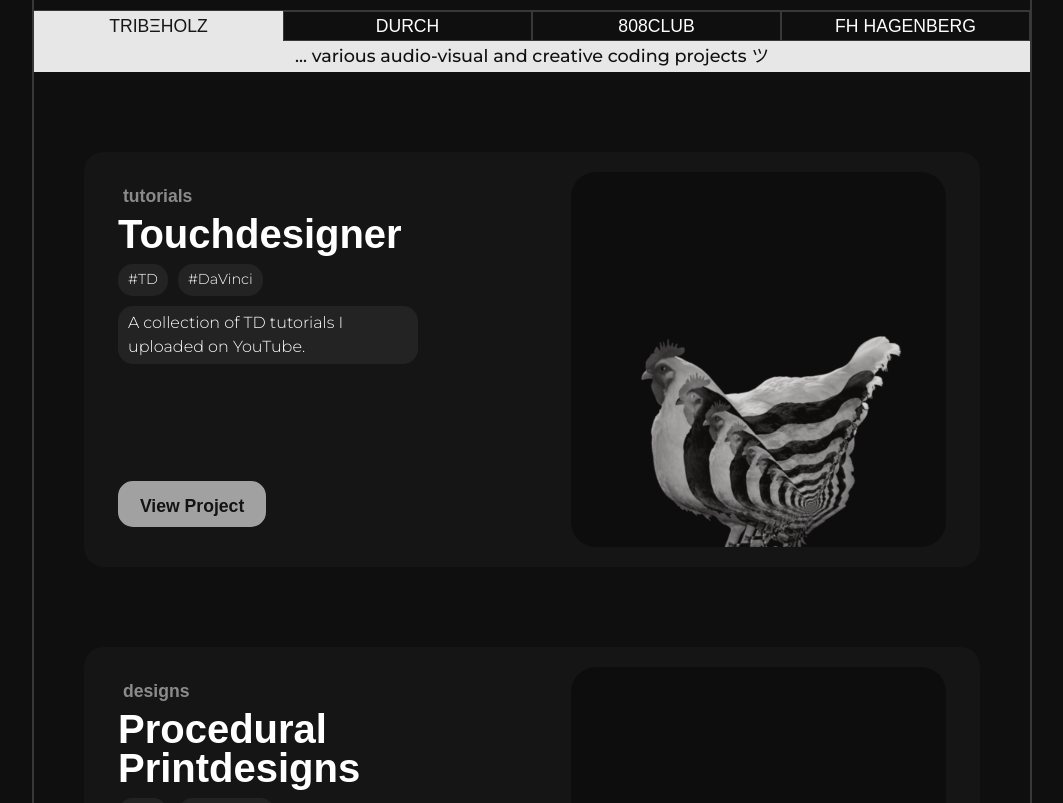
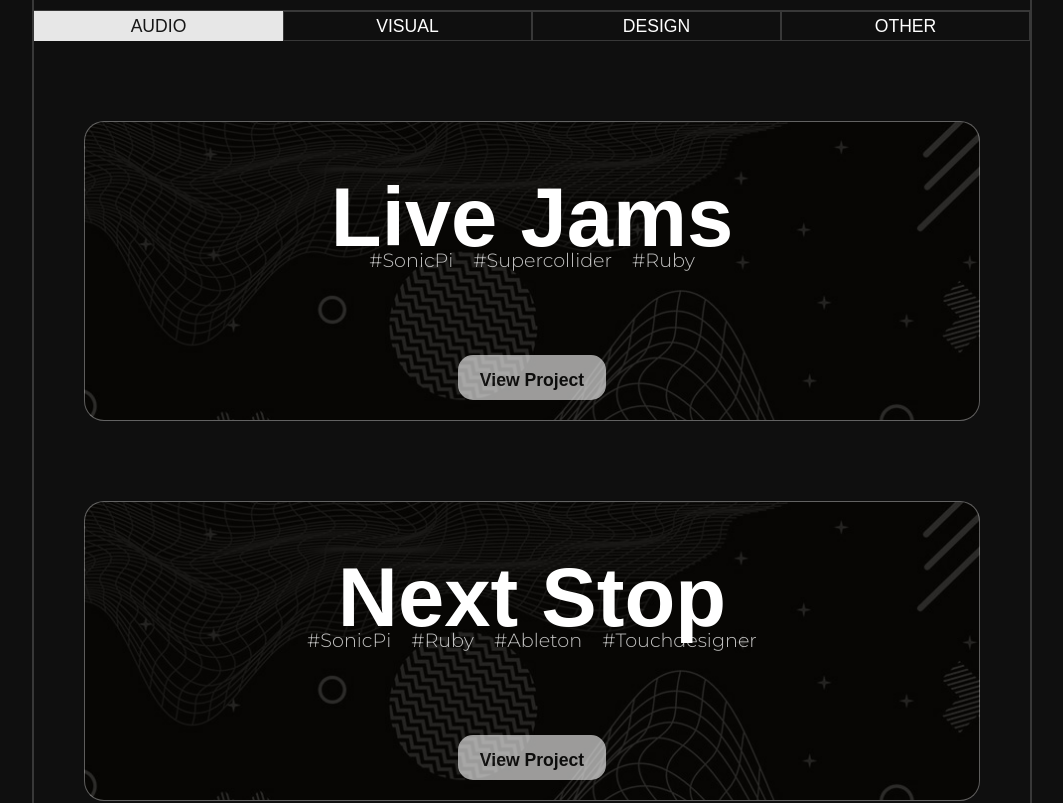
Before and after one commit to sync-tax/tribeholz_portfolio, a Vue app: page / in a window 1280 px wide. Shown: the part 540-1343 px from the top of the page, without its empty margins (108-1171 px from the left). Built offline with nearby package versions, Linux system fonts and the light colour scheme; a web font is replaced by a local one.

Commit message:
changed project overview.. again lol

```diff
--- a/src/components/Header.vue
+++ b/src/components/Header.vue
@@ -14,7 +14,7 @@ import StarBG from "./StarBG.vue";
         <span>ARRO.AV</span>
       </h2>
       <h5 class="hero glitch layers" data-text="程式和設計">
-        <span>develop & design</span>
+        <span>creative_coding</span>
       </h5>
       <h6 class="hero glitch layers" data-text="程式和設計">
         <span>開發設計</span>
--- a/src/components/Navbar.vue
+++ b/src/components/Navbar.vue
@@ -40,6 +40,11 @@ onMounted(() => {
     />
 
     <ul>
+      <img
+        src="../assets/images/nyan_button.png"
+        alt="A moon icon - used to switch to darkmode."
+        id="nyan"
+      />
       <RouterLink to="/" class="navLink">
         <li>PROJΞCTS</li>
       </RouterLink>
@@ -49,12 +54,8 @@ onMounted(() => {
       <RouterLink to="/LinkTree" class="navLink">
         <li id="lastNavLink">LIΠKS</li>
       </RouterLink>
+
       <img
-        src="../assets/images/nyan_button.png"
-        alt="A moon icon - used to switch to darkmode."
-        id="nyan"
-      />
-      <!-- <img
         src="../assets/images/darkmode_icon.svg"
         alt="A moon icon - used to switch to darkmode."
         style="fill: white"
@@ -67,7 +68,7 @@ onMounted(() => {
         alt="A sun icon - used to switch to lightmode."
         class="modeSwitch"
         id="notactiveMode"
-      /> -->
+      />
     </ul>
   </nav>
 </template>
--- a/src/components/ProjectCard.vue
+++ b/src/components/ProjectCard.vue
@@ -1,19 +1,19 @@
 <script setup>
 defineProps({
-  subTitle: String,
   projectTitle: String,
   projectTags: Array,
-  projectInfo: String,
   currentProjectView: String,
   imagePath: String,
 });
 </script>
 
 <template>
-  <div class="projectContainer">
+  <div
+    class="projectContainer"
+    :style="{ backgroundImage: `url(${imagePath})` }"
+  >
     <div class="projectLeftSection">
       <div class="projectLeftSectionSeparator">
-        <h4>{{ subTitle }}</h4>
         <h2>
           {{ projectTitle }}
         </h2>
@@ -21,23 +21,11 @@ defineProps({
           <div class="projectTags">
             <p v-for="tag in projectTags" :key="tag">{{ tag }}</p>
           </div>
-          <div class="projectInfo">
-            <p>{{ projectInfo }}</p>
-          </div>
         </div>
       </div>
       <RouterLink :to="currentProjectView" class="projectRoute">
         <p class="projectLink">View Project</p>
       </RouterLink>
     </div>
-    <div class="projectRightSection">
-      <div class="projectRouteIMG">
-        <img
-          :src="imagePath"
-          alt="Image of the current project card."
-          width="500px"
-        />
-      </div>
-    </div>
   </div>
 </template>
--- a/src/components/ProjectFilter.vue
+++ b/src/components/ProjectFilter.vue
@@ -2,159 +2,96 @@
 import { ref, computed } from "vue";
 import ProjectCard from "../components/ProjectCard.vue";
 
-const activeFilter = ref("TRIBΞHOLZ");
+const activeFilter = ref("AUDIO");
 
 const projects = ref([
-  //TRIBΞHOLZ
+  //AUDIO
   {
-    categories: ["TRIBΞHOLZ"],
-    subTitle: "tutorials",
-    title: "Touchdesigner",
+    categories: ["AUDIO"],
+    title: "Live Jams",
     currentProjectView: "/TestProject",
-    imagePath: "/src/assets/images/chicken.png",
-    tag: ["#TD", "#DaVinci"],
-    info: "A collection of TD tutorials I uploaded on YouTube.",
+    imagePath: "/src/assets/images/placeholderimg.jpg",
+    tag: ["#SonicPi", "#Supercollider", "#Ruby"],
   },
   {
-    categories: ["TRIBΞHOLZ"],
-    subTitle: "designs",
-    title: "Procedural Printdesigns",
+    categories: ["AUDIO"],
+    title: "Next Stop",
     currentProjectView: "/TestProject",
-    imagePath: "/src/assets/images/chicken.png",
-    tag: ["#TD", "#Illustrator"],
-    info: "Printdesigns I made using procedural methods with TD.",
+    imagePath: "/src/assets/images/placeholderimg.jpg",
+    tag: ["#SonicPi", "#Ruby", "#Ableton", "#Touchdesigner"],
   },
   {
-    categories: ["TRIBΞHOLZ"],
-    subTitle: "coded sound",
-    title: "Chaotic Algorhithms",
+    categories: ["AUDIO"],
+    title: "Forest Trip",
     currentProjectView: "/TestProject",
-    imagePath: "/src/assets/images/chicken.png",
-    tag: ["#SonicPi", "#Ruby", "#Ableton"],
-    info: "Mostly Techno jams I did using SonicPi. Not exactly clean sound, but getting better.",
+    imagePath: "/src/assets/images/placeholderimg.jpg",
+    tag: ["#SonicPi", "#Ruby", "#Touchdesigner"],
+  },
+  //VISUAL
+  {
+    categories: ["VISUAL"],
+    title: "Tutorials",
+    currentProjectView: "/TestProject",
+    imagePath: "/src/assets/images/placeholderimg.jpg",
+    tag: ["#YouTube", "#Touchdesigner", "#Davinci_Resolve"],
   },
   {
-    categories: ["TRIBΞHOLZ"],
-    subTitle: "tool",
-    title: "VJ Setup v1.0",
+    categories: ["VISUAL"],
+    title: "VJ-Setup v1.0",
     currentProjectView: "/TestProject",
-    imagePath: "/src/assets/images/chicken.png",
-    tag: ["#TD", "#Python", "#MIDI"],
-    info: "I started building my TD VJ-Setup for a gig in the Ars Electronica Deep Space.",
+    imagePath: "/src/assets/images/placeholderimg.jpg",
+    tag: ["#Touchdesigner", "#Python", "#MIDI"],
+  },
+  //DESIGN
+  {
+    categories: ["DESIGN"],
+    title: "TRIBΞHOLZ",
+    currentProjectView: "/TestProject",
+    imagePath: "/src/assets/images/placeholderimg.jpg",
+    tag: ["#Touchdesigner", "#AdobeCC", "#Affinity"],
   },
   {
-    categories: ["TRIBΞHOLZ"],
-    subTitle: "emulation station",
+    categories: ["DESIGN"],
+    title: "DURCH",
+    currentProjectView: "/TestProject",
+    imagePath: "/src/assets/images/placeholderimg.jpg",
+    tag: ["#AdobeCC", "#Affinity", "#Procreate"],
+  },
+  {
+    categories: ["DESIGN"],
+    title: "808CLUB",
+    currentProjectView: "/TestProject",
+    imagePath: "/src/assets/images/placeholderimg.jpg",
+    tag: ["#AdobeCC", "#Affinity", "#Procreate"],
+  },
+  //OTHER
+  {
+    categories: ["OTHER"],
+    title: "arro.at",
+    currentProjectView: "/TestProject",
+    imagePath: "/src/assets/images/placeholderimg.jpg",
+    tag: ["#Vue", "#THREE", "#Vite", "#SASS", "#Figma"],
+  },
+  {
+    categories: ["OTHER"],
+    title: "808club.at",
+    currentProjectView: "/TestProject",
+    imagePath: "/src/assets/images/placeholderimg.jpg",
+    tag: ["#Wordpress", "#Elementor"],
+  },
+  {
+    categories: ["OTHER"],
     title: "RetroPi Build",
     currentProjectView: "/TestProject",
-    imagePath: "/src/assets/images/chicken.png",
-    tag: ["#RasPi", "#Linux", "#Filezilla"],
-    info: "I built my own - somewhat - portable Pokémon themed retro gaming console. ",
-  },
-  //--------------------------------------------------------------------------------
-  //DURCH
-  {
-    categories: ["DURCH"],
-    subTitle: "branding",
-    title: "DURCH",
-    currentProjectView: "/TestProject",
-    imagePath: "/src/assets/images/chicken.png",
-    tag: ["#AdobeCC"],
-    info: "The DURCH Designs where made by a friend and myself. I mostly focused on digitalizing and refining stuff.",
+    imagePath: "/src/assets/images/placeholderimg.jpg",
+    tag: ["#RaspberryPi", "#EmulationStation", "#Linux"],
   },
   {
-    categories: ["DURCH"],
-    subTitle: "analog",
-    title: "Printdesigns",
-    currentProjectView: "/TestProject",
-    imagePath: "/src/assets/images/chicken.png",
-    tag: ["#Procreate", "#AdobeCC", "#Screenprint"],
-    info: "Various print designs I drew by hand. While I made most sketches using pen and paper, I had to digitalize them using software.",
-  },
-  {
-    categories: ["DURCH"],
-    subTitle: "procedural",
-    title: "Printdesigns",
-    currentProjectView: "/TestProject",
-    imagePath: "/src/assets/images/chicken.png",
-    tag: ["#TD", "#AdobeCC"],
-    info: "Various print designs I made using Touchdesigner. I picked specific frames of moving visuals.",
-  },
-  //--------------------------------------------------------------------------------
-  //808Club
-  {
-    categories: ["808CLUB"],
-    subTitle: "branding",
-    title: "808Club",
-    currentProjectView: "/TestProject",
-    imagePath: "/src/assets/images/chicken.png",
-    tag: ["#AdobeCC"],
-    info: "The designs where made together with a friend. I refined and digitalized it to use for stickers, beachflags and more.",
-  },
-  {
-    categories: ["808CLUB"],
-    subTitle: "website",
-    title: "808club.at",
-    currentProjectView: "/TestProject",
-    imagePath: "/src/assets/images/chicken.png",
-    tag: ["#Wordpress", "#Elementor"],
-    info: "Designed and developed the 808Club website using the Wordpress CMS.",
-  },
-  {
-    categories: ["808CLUB"],
-    subTitle: "event",
-    title: "House of Arts",
-    currentProjectView: "/TestProject",
-    imagePath: "/src/assets/images/chicken.png",
-    tag: ["#Organisation"],
-    info: "As a part of the organisation team I was responsible for design, marketing and media technology.",
-  },
-  {
-    categories: ["808CLUB"],
-    subTitle: "event",
-    title: "Game of Skate",
-    currentProjectView: "/TestProject",
-    imagePath: "/src/assets/images/chicken.png",
-    tag: ["#AdobeCC"],
-    info: "I am not a skater but I help with flyer designs and such where I can.",
-  },
-  {
-    categories: ["808CLUB"],
-    subTitle: "event",
-    title: "808Spotlight",
-    currentProjectView: "/TestProject",
-    imagePath: "/src/assets/images/chicken.png",
-    tag: ["#TD", "#AdobeCC", "#DaVinci"],
-    info: "I was responsible for the visuals and also helped with marketing.",
-  },
-  //--------------------------------------------------------------------------------
-  //FHHGB
-  {
-    categories: ["FH HAGENBERG"],
-    subTitle: "portfolio website",
-    title: "arro.at",
-    currentProjectView: "/TestProject",
-    imagePath: "/src/assets/images/chicken.png",
-    tag: ["#Vue", "#THREE", "#Figma"],
-    info: "During the Hypermedia class I had the oportunity to develop this portfolio website.",
-  },
-  {
-    categories: ["FH HAGENBERG"],
-    subTitle: "data visualisation",
+    categories: ["OTHER"],
     title: "Dead Internet Report",
     currentProjectView: "/TestProject",
-    imagePath: "/src/assets/images/chicken.png",
-    tag: ["#Excel", "#AdobeCC"],
-    info: "During the Media Studies class we were prompted to do research on a specific topic and visualize the results in an info sheet.",
-  },
-  {
-    categories: ["FH HAGENBERG"],
-    subTitle: "things",
-    title: "Other Stuff",
-    currentProjectView: "/TestProject",
-    imagePath: "/src/assets/images/chicken.png",
-    tag: ["#Photography", "#Blender", "&More"],
-    info: "This is just a collection of smaller yet still interesting assignments. It contains, 2D&3D Design, Photography and more.",
+    imagePath: "/src/assets/images/placeholderimg.jpg",
+    tag: ["#AdobeCC", "#Excel"],
   },
 ]);
 
@@ -178,7 +115,7 @@ function updateActiveFilter(filter) {
   <div class="projectsWrapper">
     <div class="projectNav">
       <li
-        v-for="filter in ['TRIBΞHOLZ', 'DURCH', '808CLUB', 'FH HAGENBERG']"
+        v-for="filter in ['AUDIO', 'VISUAL', 'DESIGN', 'OTHER']"
         :key="filter"
         :id="activeFilter === filter ? 'activeFilter' : ''"
         @click="updateActiveFilter(filter)"
--- a/src/styles/main.css
+++ b/src/styles/main.css
@@ -88,6 +88,11 @@ body {
   font-size: 1.5rem;
   opacity: 10%;
   padding-top: 20px;
+}
+
+#lastNavLink {
+  border-right: 2px solid rgba(255, 255, 255, 0.35);
+  padding-right: 20px;
 }
 
 nav {
@@ -414,42 +419,24 @@ nav ul #notactiveMode {
   justify-content: space-around;
   border-radius: 20px;
   padding: 20px;
-  background-color: #151515;
+  border: 1px solid rgba(255, 255, 255, 0.35);
   margin-top: 80px;
   width: 90%;
+  height: 300px;
+  background-size: cover;
+  background-position: center;
+  background-repeat: no-repeat;
 }
 @media (max-width: 778px) {
   .projectListContainer .projectContainer {
     flex-direction: column;
   }
 }
-.projectListContainer .projectContainer .projectRightSection .projectRouteIMG {
-  display: flex;
-  justify-content: right;
-}
-@media (max-width: 778px) {
-  .projectListContainer .projectContainer .projectRightSection .projectRouteIMG {
-    justify-content: center;
-  }
-}
-.projectListContainer .projectContainer .projectRightSection .projectRouteIMG img {
-  border-radius: 25px;
-  max-width: 75%;
-  opacity: 85%;
-}
-@media (max-width: 450px) {
-  .projectListContainer .projectContainer .projectRightSection .projectRouteIMG img {
-    max-width: 100%;
-    margin: 0 auto;
-  }
-}
 .projectListContainer .projectContainer .projectLeftSection {
   display: flex;
   flex-direction: column;
-  width: 35%;
+  width: 100%;
   justify-content: space-between;
-  padding-top: 20px;
-  padding-bottom: 20px;
 }
 @media (max-width: 778px) {
   .projectListContainer .projectContainer .projectLeftSection {
@@ -483,10 +470,10 @@ nav ul #notactiveMode {
   font-weight: 800;
   font-size: 3rem;
   font-variation-settings: "wdth" 125;
-  font-size: 2.5rem;
+  font-size: 5.2rem;
   line-height: 98%;
-  margin-top: 15px;
-  margin-bottom: 10px;
+  text-align: center;
+  margin-top: 35px;
 }
 @media (max-width: 778px) {
   .projectListContainer .projectContainer .projectLeftSection h2 {
@@ -496,8 +483,7 @@ nav ul #notactiveMode {
 }
 .projectListContainer .projectContainer .projectLeftSection .projectTags {
   display: flex;
-  justify-content: left;
-  margin-bottom: 10px;
+  justify-content: center;
 }
 @media (max-width: 778px) {
   .projectListContainer .projectContainer .projectLeftSection .projectTags {
@@ -509,29 +495,17 @@ nav ul #notactiveMode {
   font-optical-sizing: auto;
   font-weight: 300;
   font-size: 1.2rem;
-  font-size: 0.9rem;
-  margin-right: 10px;
-  padding: 5px 10px;
-  background-color: #232323;
-  border-radius: 15px;
-}
-.projectListContainer .projectContainer .projectLeftSection .projectInfo {
-  font-family: "Montserrat", sans-serif;
-  font-optical-sizing: auto;
-  font-weight: 300;
   font-size: 1.2rem;
-  font-size: 1rem;
-  background-color: #232323;
+  opacity: 75%;
   padding: 5px 10px;
   border-radius: 15px;
-}
-@media (max-width: 778px) {
-  .projectListContainer .projectContainer .projectLeftSection .projectInfo {
-    display: none;
-  }
+  position: relative;
+  top: -18px;
 }
 .projectListContainer .projectContainer .projectLeftSection .projectRoute {
   text-decoration: none;
+  display: flex;
+  justify-content: center;
 }
 @media (max-width: 778px) {
   .projectListContainer .projectContainer .projectLeftSection .projectRoute {
--- a/src/styles/main.scss
+++ b/src/styles/main.scss
@@ -120,6 +120,11 @@ body {
 }
 
 //Nvigation Bar
+#lastNavLink {
+  border-right: 2px solid rgba(255, 255, 255, 0.35);
+  padding-right: 20px;
+}
+
 nav {
   display: flex;
   justify-content: space-between;
@@ -496,42 +501,26 @@ nav {
     justify-content: space-around;
     border-radius: 20px;
     padding: 20px;
-    background-color: #151515;
+    border: 1px solid rgba(255, 255, 255, 0.35);
 
     margin-top: 80px;
 
     width: 90%;
+    height: 300px;
+
+    background-size: cover;
+    background-position: center;
+    background-repeat: no-repeat;
 
     @media (max-width: 778px) {
       flex-direction: column;
     }
 
-    .projectRightSection {
-      .projectRouteIMG {
-        display: flex;
-        justify-content: right;
-        @media (max-width: 778px) {
-          justify-content: center;
-        }
-        img {
-          border-radius: 25px;
-          max-width: 75%;
-          opacity: 85%;
-
-          @media (max-width: 450px) {
-            max-width: 100%;
-            margin: 0 auto;
-          }
-        }
-      }
-    }
     .projectLeftSection {
       display: flex;
       flex-direction: column;
-      width: 35%;
+      width: 100%;
       justify-content: space-between;
-      padding-top: 20px;
-      padding-bottom: 20px;
 
       @media (max-width: 778px) {
         width: 60%;
@@ -556,11 +545,11 @@ nav {
 
       h2 {
         @include titles-font();
-        font-size: 2.5rem;
+        font-size: 5.2rem;
         line-height: 98%;
-
-        margin-top: 15px;
-        margin-bottom: 10px;
+        text-align: center;
+
+        margin-top: 35px;
 
         @media (max-width: 778px) {
           text-align: center;
@@ -570,8 +559,7 @@ nav {
 
       .projectTags {
         display: flex;
-        justify-content: left;
-        margin-bottom: 10px;
+        justify-content: center;
 
         @media (max-width: 778px) {
           display: none;
@@ -579,30 +567,20 @@ nav {
 
         p {
           @include text-font();
-          font-size: 0.9rem;
-
-          margin-right: 10px;
+          font-size: 1.2rem;
+          opacity: 75%;
           padding: 5px 10px;
-          background-color: #232323;
           border-radius: 15px;
-        }
-      }
-
-      .projectInfo {
-        @include text-font();
-        font-size: 1rem;
-
-        background-color: #232323;
-        padding: 5px 10px;
-        border-radius: 15px;
-
-        @media (max-width: 778px) {
-          display: none;
+
+          position: relative;
+          top: -18px;
         }
       }
 
       .projectRoute {
         text-decoration: none;
+        display: flex;
+        justify-content: center;
         @media (max-width: 778px) {
           display: none;
         }
```
Also changed, not shown: src/assets/images/placeholderimg.jpg (added), 1 other file (tests, documents, lock files or other folders).
